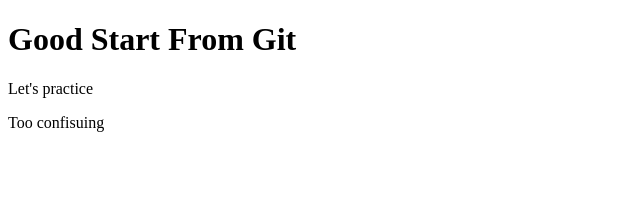
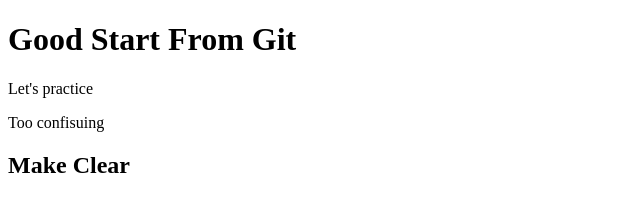
Before and after one commit to callasumamahesh/PracticeGit, a plain HTML site: page index.html in a window 1280 px wide. Shown: the whole page, without its empty margins (0-640 px from the left). Drawn offline with Linux system fonts and the light colour scheme.

Commit message:
changes in index.html

```diff
--- a/index.html
+++ b/index.html
@@ -9,5 +9,6 @@
     <h1>Good Start From Git</h1>
     <p>Let's practice</p>
     <p>Too confisuing</p>
+    <h2>Make Clear</h2>
 </body>
 </html>
```
